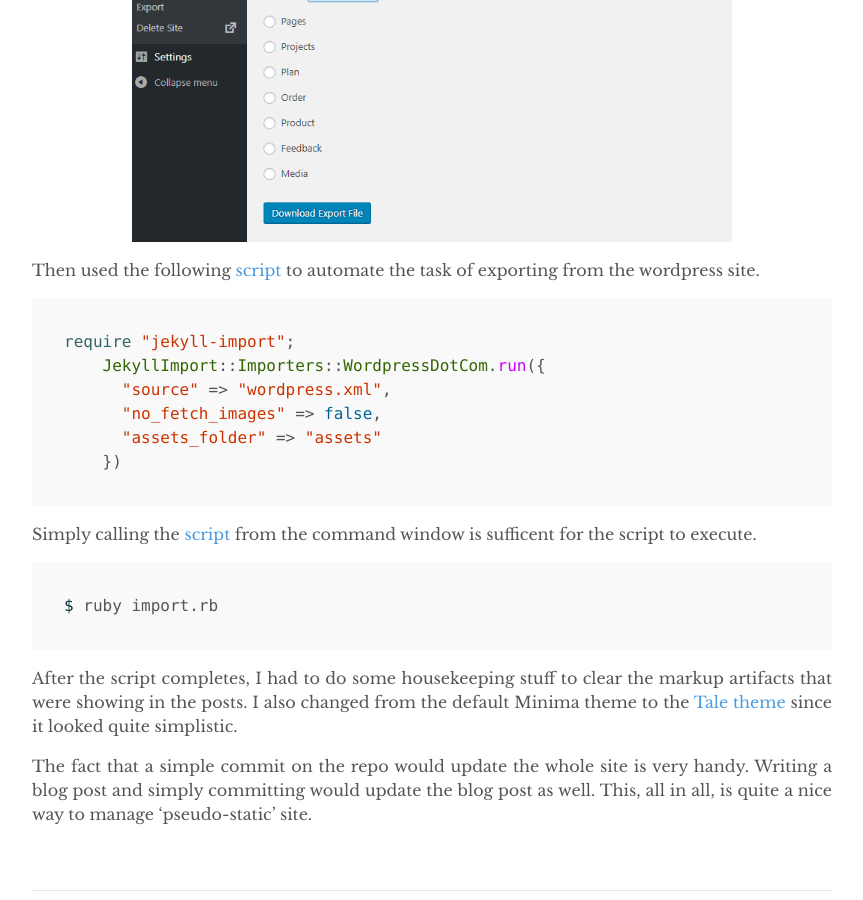
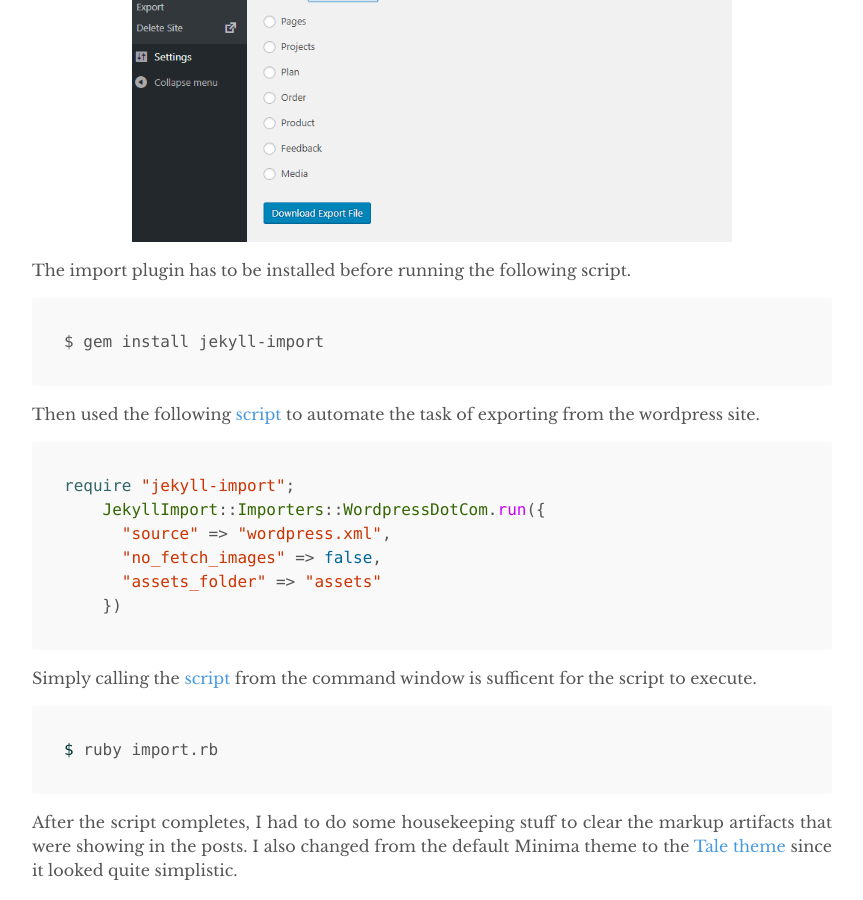
Before and after one commit to amodsachintha/amodsachintha.github.io, a Jekyll site: the page built from _posts/2018-08-09-testing-jekyll.markdown, in a window 1280 px wide and 900 px high, scrolled down 859 px. Shown: the whole window, without its empty margins (208-1071 px from the left). Built offline with Jekyll 4.4.1, drawn with Linux system fonts in a browser that asks for light colours; part of the change alters nothing that is shown.

Commit message:
Google analytics added

````diff
--- a/_includes/head.html
+++ b/_includes/head.html
@@ -22,6 +22,16 @@
   <link rel="icon" type="image/png" sizes="16x16" href="{{ "/assets/favicon-16x16.png" | relative_url }}">
   <link rel="apple-touch-icon" sizes="180x180" href="{{ "/assets/apple-touch-icon.png" | relative_url }}">
 
+  <!-- Global site tag (gtag.js) - Google Analytics -->
+	<script async src="https://www.googletagmanager.com/gtag/js?id=UA-123635830-1"></script>
+	<script>
+	  window.dataLayer = window.dataLayer || [];
+	  function gtag(){dataLayer.push(arguments);}
+	  gtag('js', new Date());
+
+	  gtag('config', 'UA-123635830-1');
+	</script>
+
   <!-- RSS -->
   {% feed_meta %}
 </head>
--- a/_posts/2018-08-09-testing-jekyll.markdown
+++ b/_posts/2018-08-09-testing-jekyll.markdown
@@ -17,6 +17,10 @@ I downloaded an `xml` file that contained entries of my posts and associated ass
 
 <img src="/images/testing-jekyll/export.png" alt="export.php" width="600px" class="center"/>
 
+The import plugin has to be installed before running the following script.
+```
+$ gem install jekyll-import
+```
 Then used the following  [script](/files/testing-jekyll/import.rb) to automate the task of exporting from the wordpress site.
 ```ruby
 require "jekyll-import";
````
